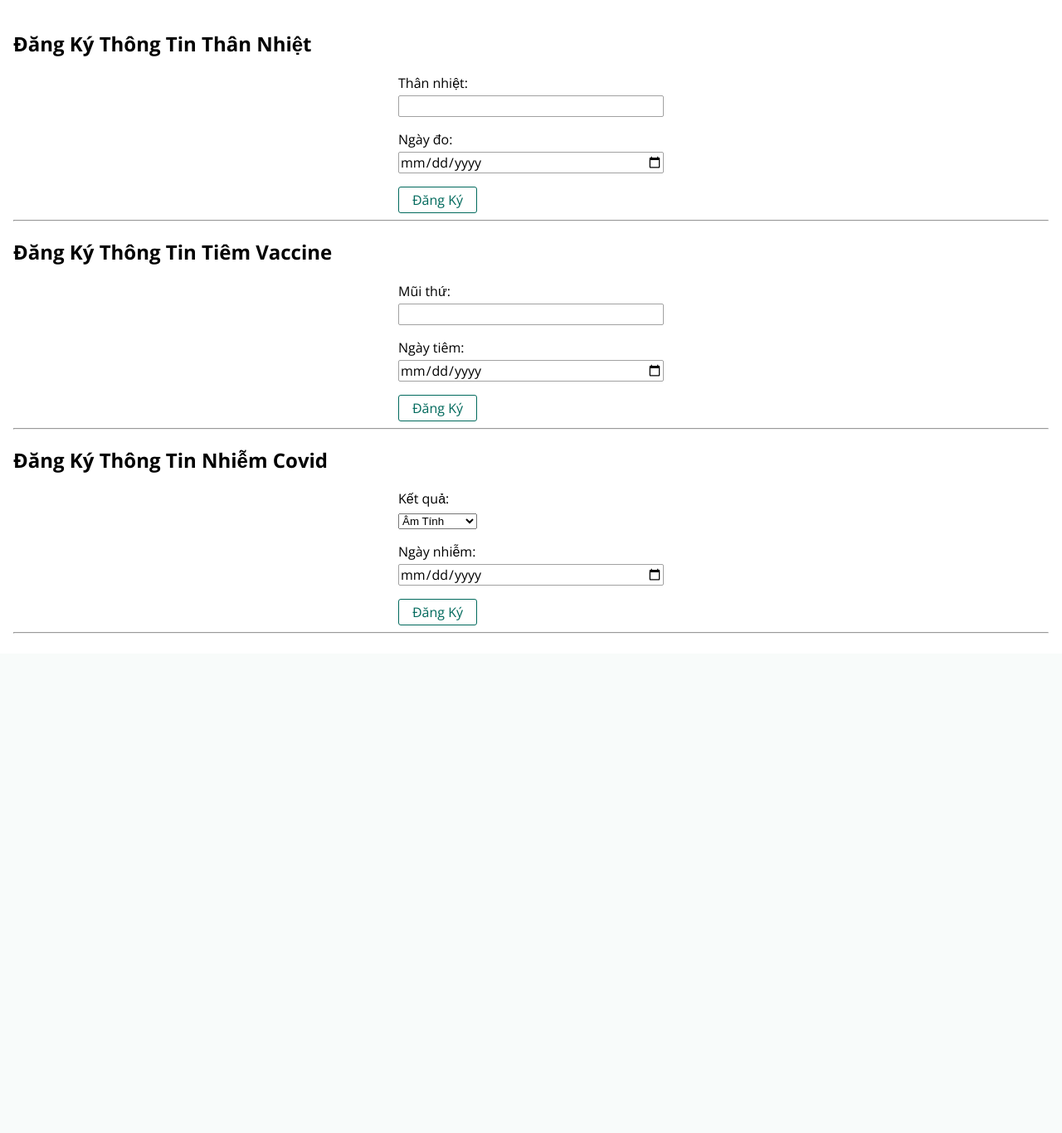
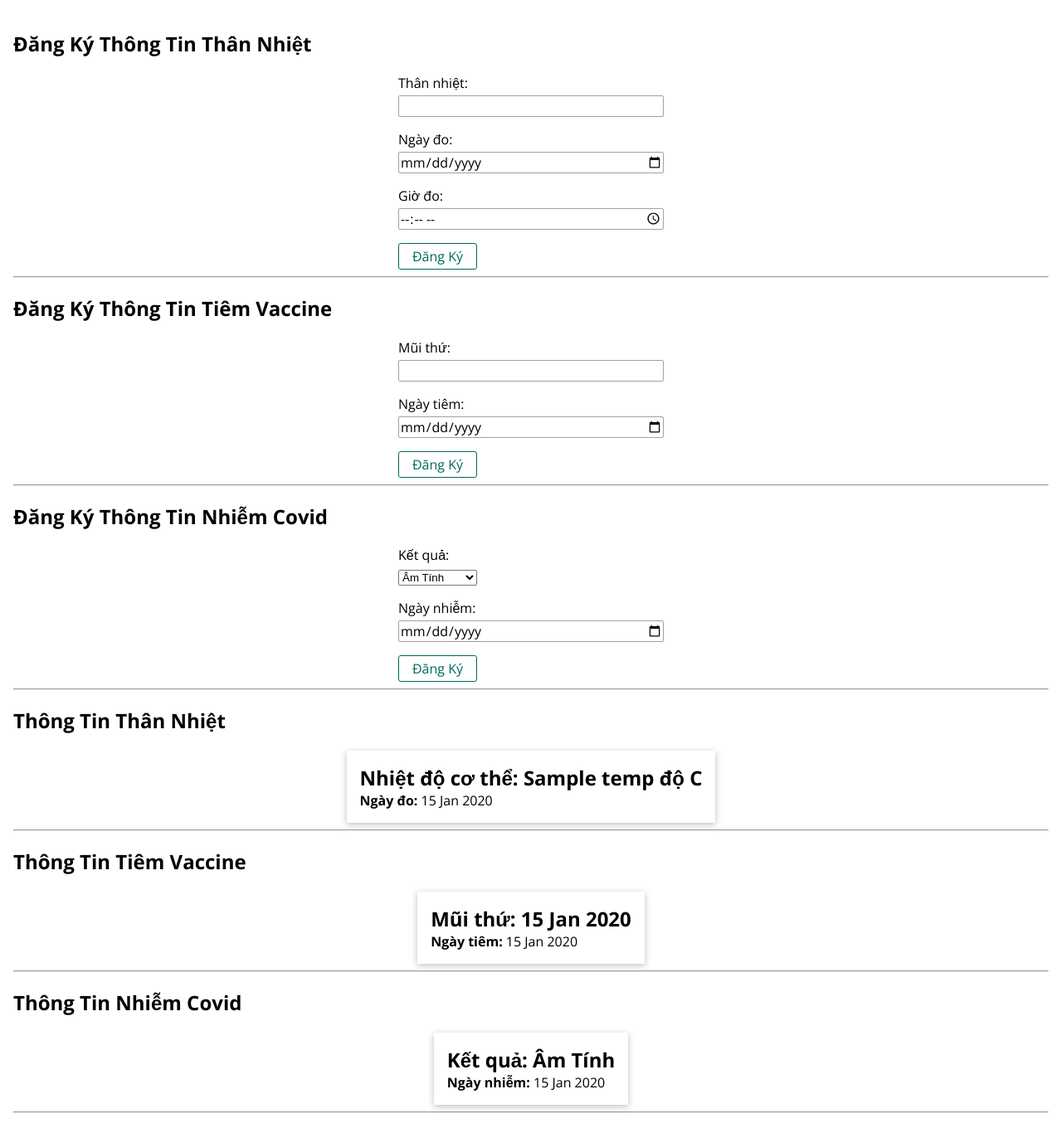
Before and after one commit to tudmfx12838/NJS101x_01, a Node server app: template views/staff/staff-health.ejs in a window 1280 px wide. Shown: the part 56-1422 px from the top of the page at 83% size. Before the commit the page ends 844 px from the top, so only its background shows below. Run offline with Node 20, Linux system fonts and the light colour scheme; the template is opened without the code that fills it: most values are stand-ins (such as "Sample title", 1, 10 or a date in 2020); some libraries are stand-ins or nearby versions.

Commit message:
4th commit hoan thanh trang dang ky thong tin suc khoe

```diff
--- a/package.json
+++ b/package.json
@@ -20,6 +20,8 @@
   },
   "dependencies": {
     "body-parser": "^1.19.1",
+    "date-and-time": "^2.1.0",
+    "dateformat": "^5.0.2",
     "ejs": "^3.1.6",
     "express": "^4.17.2",
     "mongodb": "^4.3.0",
--- a/views/staff/staff-health.ejs
+++ b/views/staff/staff-health.ejs
@@ -12,11 +12,15 @@
             <form class="staff-form" action="/health-registry" method="POST">
                 <div class="form-control">
                     <label for="tempInfo">Thân nhiệt: </label>
-                    <input type="text" name="tempInfo" id="tempInfo">
+                    <input type="number" name="tempInfo" id="tempInfo">
                 </div>
                 <div class="form-control">
-                    <label for="checkedTime">Ngày đo: </label>
-                    <input type="date" name="checkedTime" id="checkedTime" value="">
+                    <label for="checkedDate">Ngày đo: </label>
+                    <input type="date" name="checkedDate" id="checkedDate" value="">
+                </div>
+                <div class="form-control">
+                    <label for="checkedTime">Giờ đo: </label>
+                    <input type="time" name="checkedTime" id="checkedTime" value="">
                 </div>
 
                 <input type="hidden" value="tempCovid" name="healthInfo">
@@ -31,7 +35,7 @@
             <form class="staff-form" action="/health-registry" method="POST">
                 <div class="form-control">
                     <label for="vaccineInfo">Mũi thứ: </label>
-                    <input type="text" name="vaccineInfo" id="vaccineInfo">
+                    <input type="number" name="vaccineInfo" id="vaccineInfo">
                 </div>
                 <div class="form-control">
                     <label for="vaccineDate">Ngày tiêm: </label>
@@ -68,6 +72,78 @@
 
         <hr>
 
+        <div>
+            <h2>Thông Tin Thân Nhiệt</h2>
+            <% if (bodyStatus.length > 0) { %>
+                <div class="grid">
+                    <% for (let bst of bodyStatus) { %>
+                        <article class="card product-item">
+                            <div class="card__content">
+                                <h2 class="product__price">
+                                    <b>Nhiệt độ cơ thể:</b> <%= bst.temp %> độ C
+                                </h2>
+                                <p class="product__description">
+                                    <b>Ngày đo:</b> <%= bst.date %>
+                                </p>
+                            </div>
+                        </article>
+                    <% } %>
+                </div>
+            <% } else { %>
+                <h2>Chưa cập nhật thông tin thân nhiệt</h2>
+            <% } %>
+        </div>
+
+        <hr>
+
+        <div>
+            <h2>Thông Tin Tiêm Vaccine</h2>
+            <% if (vaccineStatus.length > 0) { %>
+                <div class="grid">
+                    <% for (let vcs of vaccineStatus) { %>
+                        <article class="card product-item">
+                            <div class="card__content">
+                                <h2 class="product__price">
+                                    <b>Mũi thứ:</b> <%= vcs.time %>
+                                </h2>
+                                <p class="product__description">
+                                    <b>Ngày tiêm:</b> <%= vcs.date %>
+                                </p>
+                            </div>
+                        </article>
+                    <% } %>
+                </div>
+            <% } else { %>
+                <h2>Chưa cập nhật thông tin tiêm Vaccine</h2>
+            <% } %>
+        </div>
+
+        <hr>
+
+        <div>
+            <h2>Thông Tin Nhiễm Covid</h2>
+            <% if (covidStatus.length > 0) { %>
+                <div class="grid">
+                    <% for (let cds of covidStatus) { %>
+                        <article class="card product-item">
+                            <div class="card__content">
+                                <h2 class="product__price">
+                                    <b>Kết quả:</b> <%= cds.infect == true ? 'Dương Tính' : 'Âm Tính' %>
+                                </h2>
+                                <p class="product__description">
+                                    <b>Ngày nhiễm:</b> <%= cds.date %>
+                                </p>
+                            </div>
+                        </article>
+                    <% } %>
+                </div>
+            <% } else { %>
+                <h2>Chưa cập nhật thông tin nhiễm Covid</h2>
+            <% } %>
+        </div>
+
+        <hr>
+
     </main>
 
 <%- include('../includes/end.ejs') %>
```
Also changed, not shown: controllers/staff.js (+22 -34 lines), models/health.js (+34 -0 lines), 1 other file.
